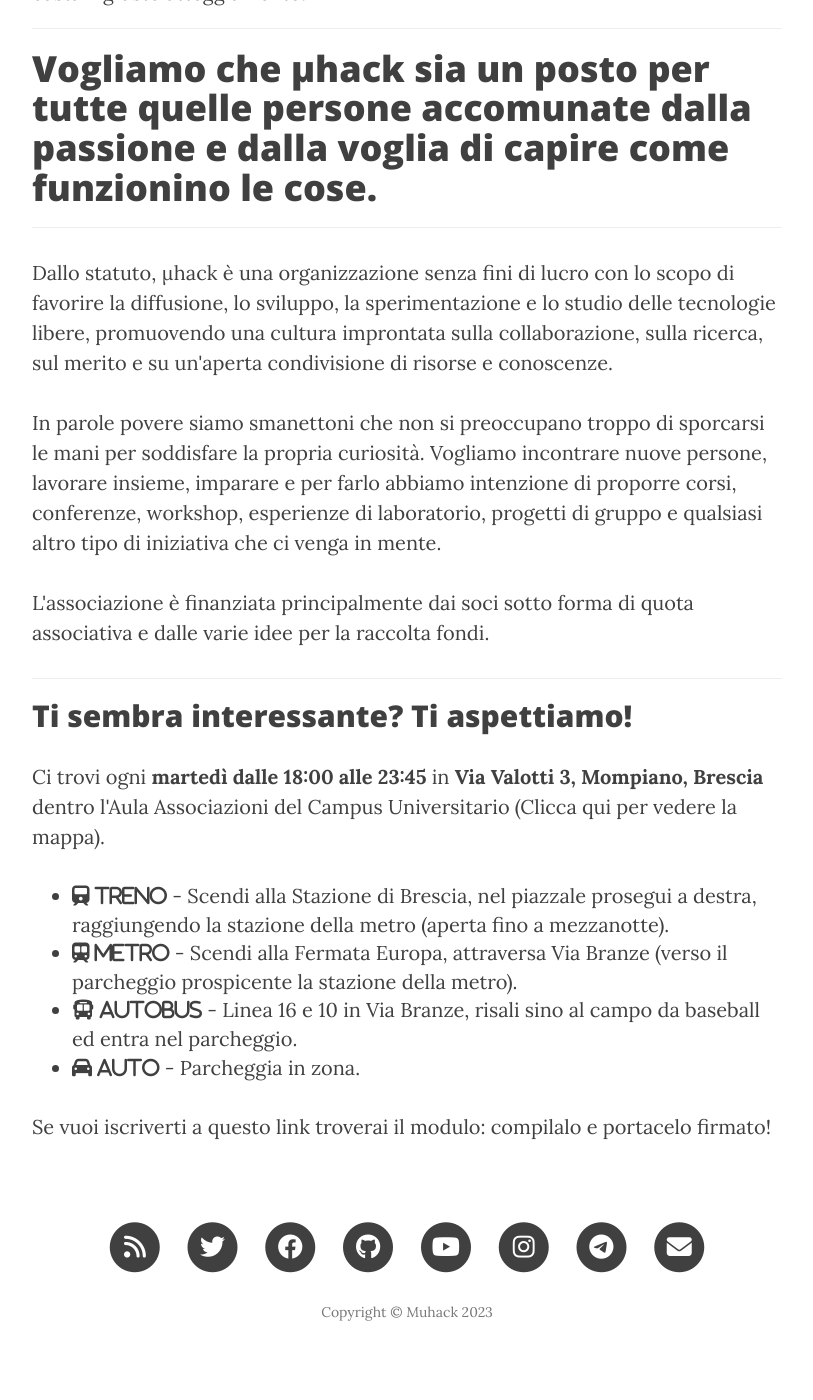
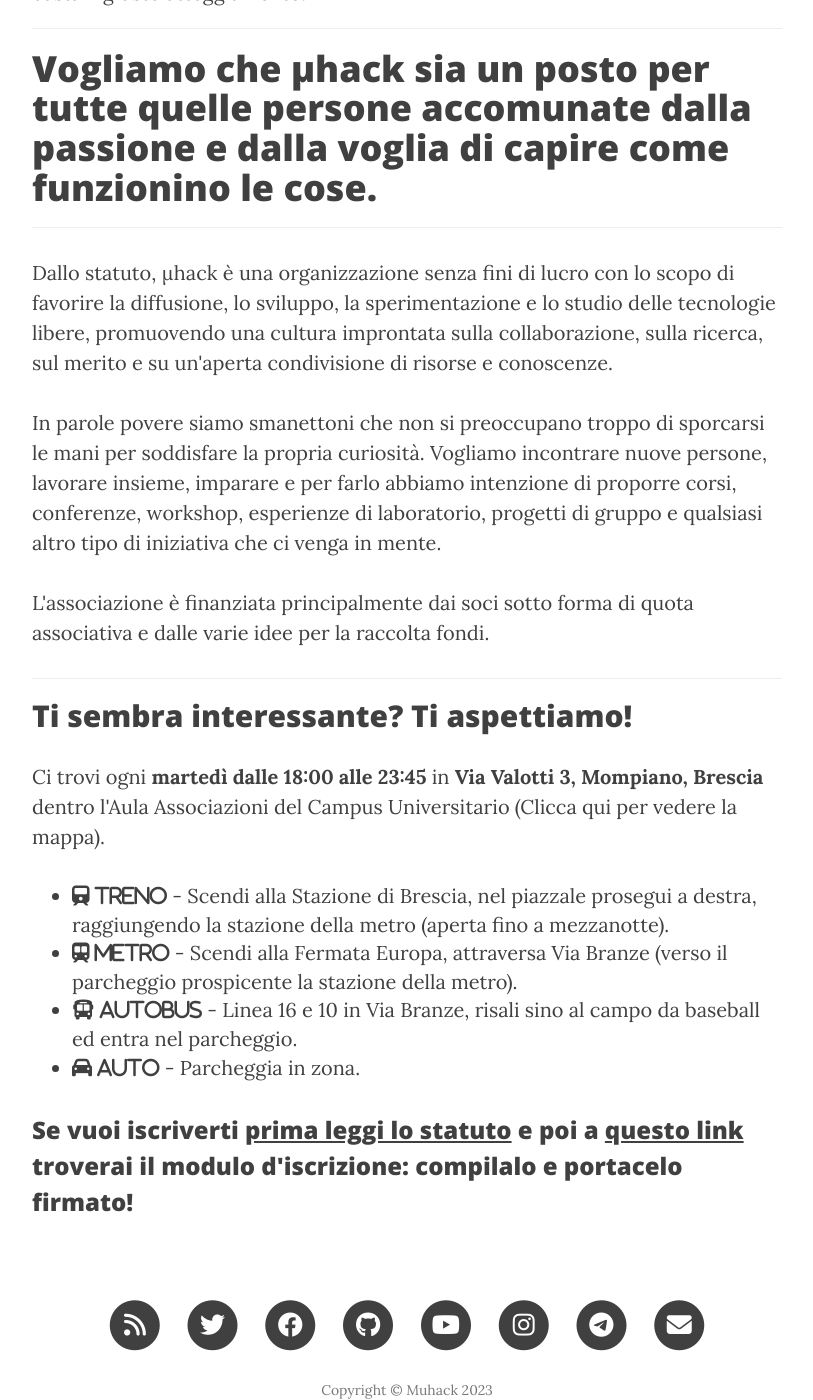
Before and after one commit to muhack/muhack.github.io, a Jekyll site: the page built from about.html, in a window 1280 px wide and 1400 px high, scrolled down 662 px. Shown: the whole window, without its empty margins (233-1046 px from the left). Built offline with Jekyll 4.4.1, drawn with Linux system fonts in a browser that asks for light colours.

Commit message:
Added Statuto 2018 pdf and updated about page

```diff
--- a/about.html
+++ b/about.html
@@ -12,7 +12,7 @@
 <h1>Vogliamo che µhack sia un posto per tutte quelle persone accomunate dalla passione e dalla voglia di capire come funzionino le cose.</h1>
 <hr>
 
-<p>Dallo statuto, µhack è una organizzazione senza fini di lucro con lo scopo di favorire la diffusione, lo sviluppo, la sperimentazione e lo studio delle tecnologie libere, promuovendo una cultura improntata sulla collaborazione, sulla ricerca, sul merito e su un'aperta condivisione di risorse e conoscenze.</p>
+<p><a href="{{ site.baseurl }}/public/doc/Statuto_2018.pdf">Dallo statuto</a>, µhack è una organizzazione senza fini di lucro con lo scopo di favorire la diffusione, lo sviluppo, la sperimentazione e lo studio delle tecnologie libere, promuovendo una cultura improntata sulla collaborazione, sulla ricerca, sul merito e su un'aperta condivisione di risorse e conoscenze.</p>
 <p>In parole povere siamo smanettoni che non si preoccupano troppo di sporcarsi le mani per soddisfare la propria curiosità. Vogliamo incontrare nuove persone, lavorare insieme, imparare e per farlo abbiamo intenzione di proporre corsi, conferenze, workshop, esperienze di laboratorio, progetti di gruppo e qualsiasi altro tipo di iniziativa che ci venga in mente.</p>
 <p>L'associazione è finanziata principalmente dai soci sotto forma di quota associativa e dalle varie idee per la raccolta fondi.</p>
 
@@ -27,4 +27,4 @@
     <li><span class="fa fa-1x fa-car"> <b>Auto</b></span> - Parcheggia in zona.</li>
 </ul>
 
-<p>Se vuoi iscriverti a <a href="https://forms.gle/jh44859AGGjXK5bw8">questo link</a> troverai il modulo: compilalo e portacelo firmato!</p>
+<h3><p>Se vuoi iscriverti <a href="{{ site.baseurl }}/public/doc/Statuto_2018.pdf"><u>prima leggi lo statuto</u></a> e poi a <a href="https://forms.gle/jh44859AGGjXK5bw8"><u>questo link</u></a> troverai il modulo d'iscrizione: compilalo e portacelo firmato!</p></h3>
```
Also changed, not shown: 1 other file.
